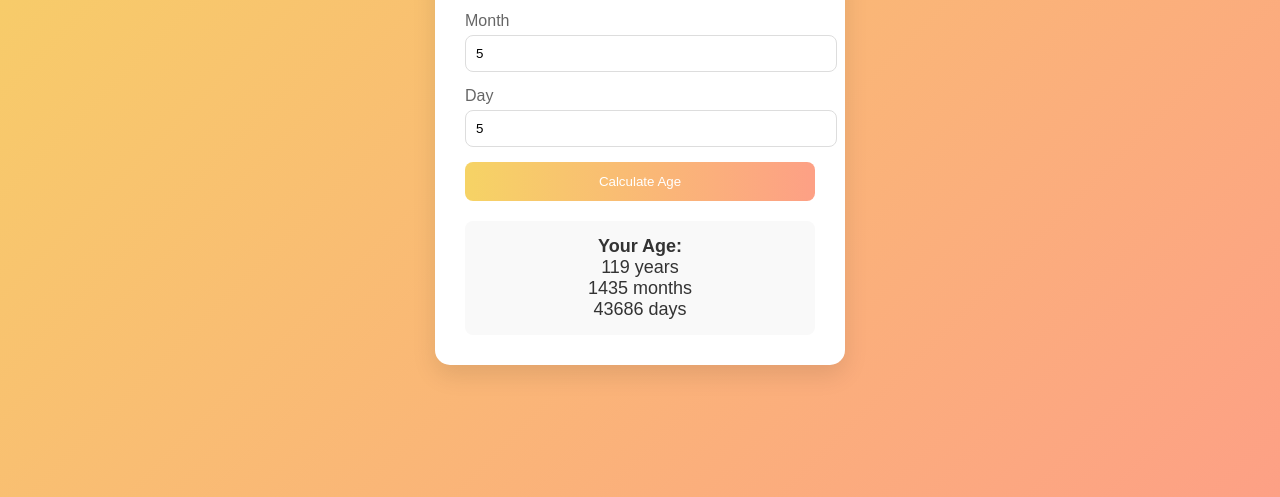
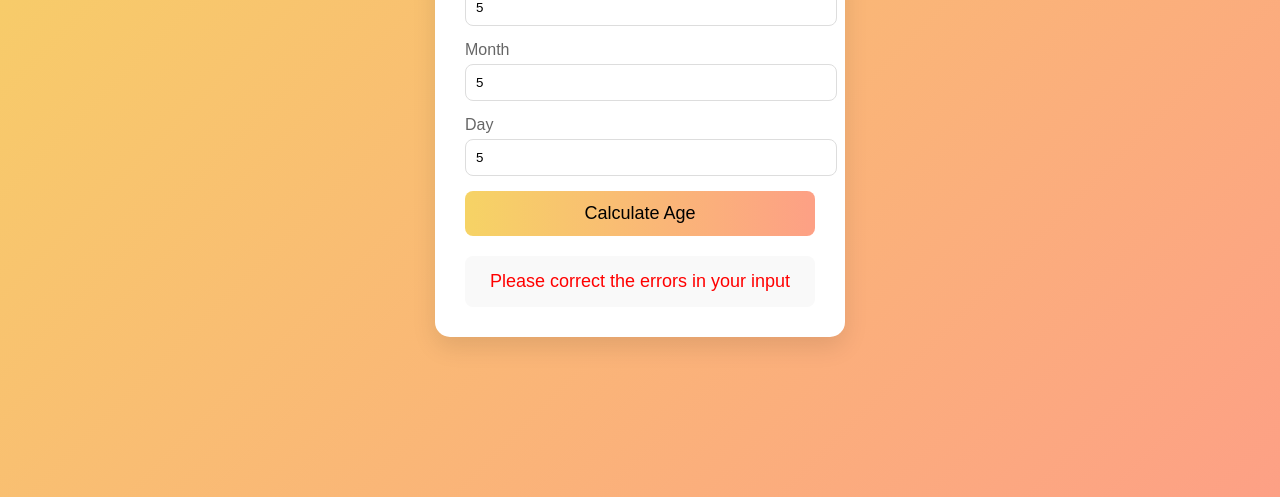
Before and after one commit to mahmoudbadr00/CodeAlpha_Age_Calculator, a plain HTML site: page index.html in a window 1280 px wide. Both pictures are taken after typing "5", "5", "5" into the empty fields and a click on the button "Calculate Age". Shown: the part 303-800 px from the top of the page. Drawn offline with Linux system fonts and the light colour scheme.

Commit message:
handling age

```diff
--- a/script.js
+++ b/script.js
@@ -5,23 +5,111 @@ document.addEventListener('DOMContentLoaded', () => {
     const birthDayInput = document.getElementById('birthDay');
     const resultDiv = document.getElementById('result');
 
+    birthYearInput.addEventListener('input', validateYear);
+    birthMonthInput.addEventListener('input', validateMonth);
+    birthDayInput.addEventListener('input', validateDay);
+
     calculateBtn.addEventListener('click', calculateAge);
 
+    function validateYear() {
+        const currentYear = new Date().getFullYear();
+        const year = parseInt(birthYearInput.value);
+
+        if (isNaN(year)) {
+            birthYearInput.setCustomValidity('Please enter a valid year');
+        } else if (year < 1900) {
+            birthYearInput.setCustomValidity('Year must be after 1900');
+        } else if (year > currentYear) {
+            birthYearInput.setCustomValidity('Year cannot be in the future');
+        } else {
+            birthYearInput.setCustomValidity('');
+        }
+    }
+
+    function validateMonth() {
+        const month = parseInt(birthMonthInput.value);
+
+        if (isNaN(month)) {
+            birthMonthInput.setCustomValidity('Please enter a valid month');
+        } else if (month < 1 || month > 12) {
+            birthMonthInput.setCustomValidity('Month must be between 1 and 12');
+        } else {
+            birthMonthInput.setCustomValidity('');
+        }
+    }
+
+    function validateDay() {
+        const day = parseInt(birthDayInput.value);
+        const month = parseInt(birthMonthInput.value);
+        const year = parseInt(birthYearInput.value);
+
+        if (isNaN(day)) {
+            birthDayInput.setCustomValidity('Please enter a valid day');
+            return;
+        }
+
+        const daysInMonth = [
+            31, // January
+            year % 4 === 0 && (year % 100 !== 0 || year % 400 === 0) ? 29 : 28, // February
+            31, // March
+            30, // April
+            31, // May
+            30, // June
+            31, // July
+            31, // August
+            30, // September
+            31, // October
+            30, // November
+            31  // December
+        ];
+
+        if (month && year) {
+            if (day < 1 || day > daysInMonth[month - 1]) {
+                birthDayInput.setCustomValidity(`Day must be between 1 and ${daysInMonth[month - 1]} for ${month}/${year}`);
+            } else {
+                birthDayInput.setCustomValidity('');
+            }
+        }
+    }
+
     function calculateAge() {
+        birthYearInput.setCustomValidity('');
+        birthMonthInput.setCustomValidity('');
+        birthDayInput.setCustomValidity('');
+
+        validateYear();
+        validateMonth();
+        validateDay();
+
         const birthYear = parseInt(birthYearInput.value);
         const birthMonth = parseInt(birthMonthInput.value);
         const birthDay = parseInt(birthDayInput.value);
 
-        // Basic validation
+        if (birthYearInput.validationMessage ||
+            birthMonthInput.validationMessage ||
+            birthDayInput.validationMessage) {
+            resultDiv.textContent = 'Please correct the errors in your input';
+            resultDiv.style.color = 'red';
+            resultDiv.style.backgroundColor = "#f9f9f9";
+            return;
+        }
+
         if (!birthYear || !birthMonth || !birthDay) {
             resultDiv.textContent = 'Please enter a complete date of birth';
+            resultDiv.style.backgroundColor = "#f9f9f9";
             return;
         }
 
         const today = new Date();
         const birthDate = new Date(birthYear, birthMonth - 1, birthDay);
 
-        // Age calculation
+        if (birthDate > today) {
+            resultDiv.textContent = 'Birth date cannot be in the future';
+            resultDiv.style.color = 'red';
+            resultDiv.style.backgroundColor = "#f9f9f9";
+            return;
+        }
+
         let age = today.getFullYear() - birthDate.getFullYear();
         const monthDiff = today.getMonth() - birthDate.getMonth();
         const dayDiff = today.getDate() - birthDate.getDate();
@@ -30,7 +118,6 @@ document.addEventListener('DOMContentLoaded', () => {
             age--;
         }
 
-        // Detailed age display
         const months = Math.abs((today.getFullYear() * 12 + today.getMonth()) -
                                  (birthDate.getFullYear() * 12 + birthDate.getMonth()));
         const totalDays = Math.floor((today - birthDate) / (1000 * 60 * 60 * 24));
@@ -41,5 +128,7 @@ document.addEventListener('DOMContentLoaded', () => {
             ${months} months<br>
             ${totalDays} days
         `;
+        resultDiv.style.color = 'black';
+        resultDiv.style.backgroundColor = "#f9f9f9";
     }
 });
--- a/styles.css
+++ b/styles.css
@@ -48,7 +48,8 @@ input:focus {
 
 #calculateBtn {
     background: linear-gradient(to right, #f6d365, #fda085);
-    color: white;
+    color: black;
+    font-size: 18px;
     border: none;
     padding: 12px 20px;
     border-radius: 8px;
@@ -65,7 +66,7 @@ input:focus {
     margin-top: 20px;
     font-size: 18px;
     color: #333;
-    background-color: #f9f9f9;
+    background-color: white;
     padding: 15px;
     border-radius: 8px;
 }
```
